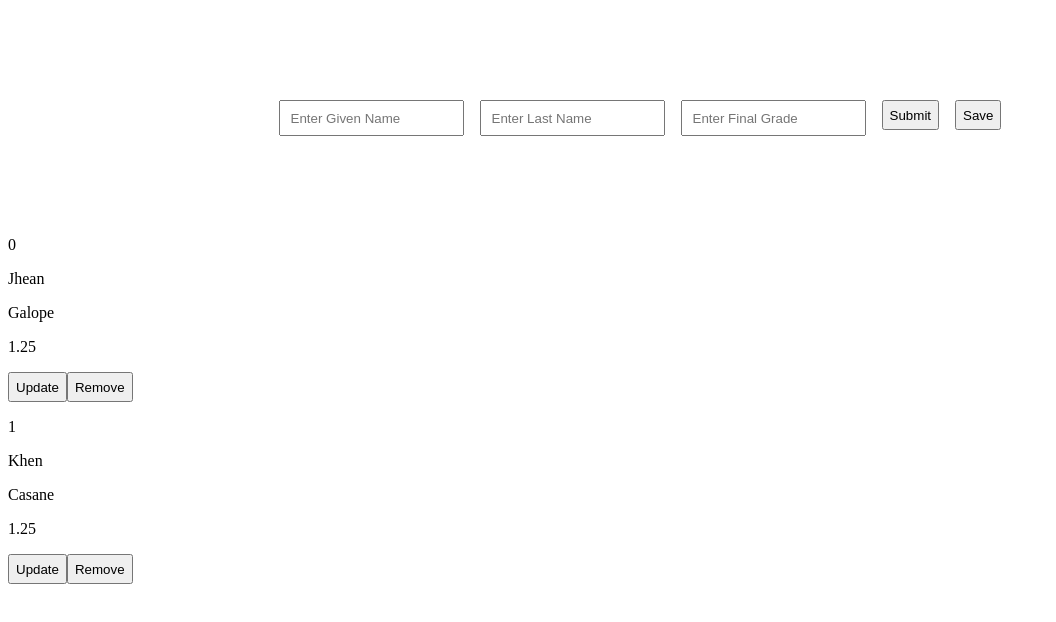
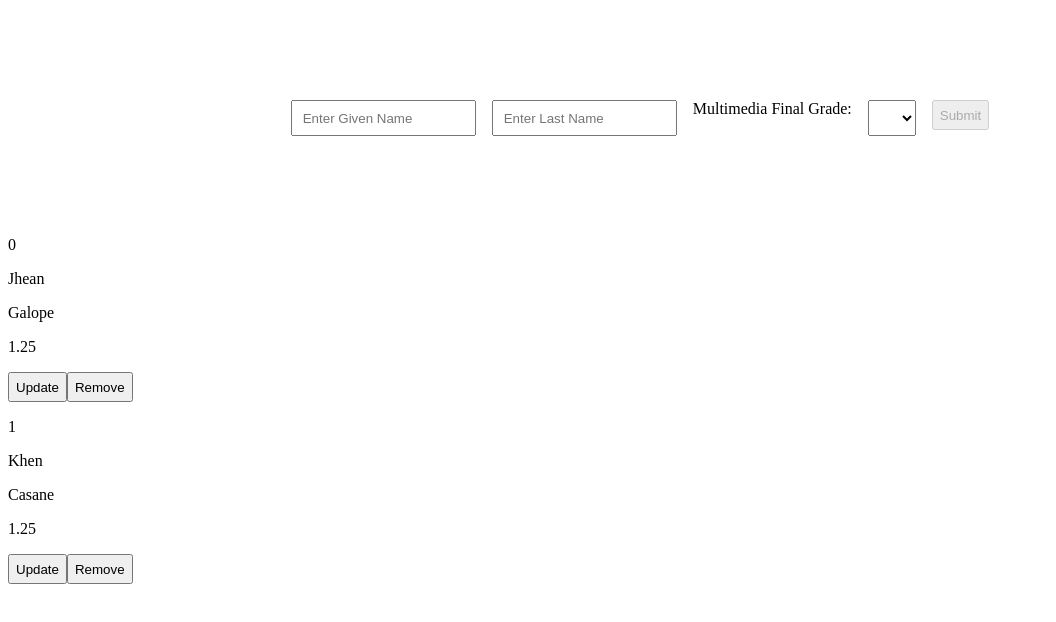
Before and after one commit to PUP-BSIT/exercise-4-vrzn_appdev, an Angular app: page / in a window 1280 px wide. Shown: the top 622 px of the page, without its empty margins (0-1056 px from the left). Built offline with nearby package versions, Linux system fonts and the light colour scheme.

Commit message:
modify save and update btn

```diff
--- a/src/app/parent/parent.component.html
+++ b/src/app/parent/parent.component.html
@@ -1,15 +1,25 @@
 <div class="input-container">
-    <input type="text" placeholder="Enter Given Name" [(ngModel)]="newStudent.givenName">
-    <input type="text" placeholder="Enter Last Name" [(ngModel)]="newStudent.lastName">
-    <input type="text" placeholder="Enter Final Grade" [(ngModel)]="newStudent.finalGrade">
-    <button (click)="addStudent()">Submit</button>
-    <button (click)="updateStudent()">Save</button>
+    <input type="text" placeholder="Enter Given Name" [(ngModel)]="newStudent.givenName" #givenName="ngModel" required>
+    <input type="text" placeholder="Enter Last Name" [(ngModel)]="newStudent.lastName" #lastName="ngModel" required>
+    <label for="finalGrade">Multimedia Final Grade:</label>
+    <select [(ngModel)]="newStudent.finalGrade" #finalGrade="ngModel" required>
+        <option value="1.00">1.00</option>
+        <option value="1.25">1.25</option>
+        <option value="1.5">1.5</option>
+        <option value="2.00">2.00</option>
+        <option value="2.25">2.25</option>
+        <option value="2.5">2.5</option>
+        <option value="2.75">2.75</option>
+        <option value="3.0">3.0</option>
+        <option value="5.0">5.0</option>
+    </select>
+    <button (click)="addOrUpdateStudent()" [disabled]="!givenName.valid || !lastName.valid || !finalGrade.valid">
+        {{ isUpdating ? 'Save Changes' : 'Submit' }}
+    </button>
 </div>
 
 <div *ngFor="let student of students" class="row">
-    <app-child
-        [student] = student
-    />
+    <app-child [student]=student />
     <button (click)="onUpdate(student.studentId)">Update</button>
     <button (click)="removeStudent(student.studentId)">Remove</button>
 </div>
```
